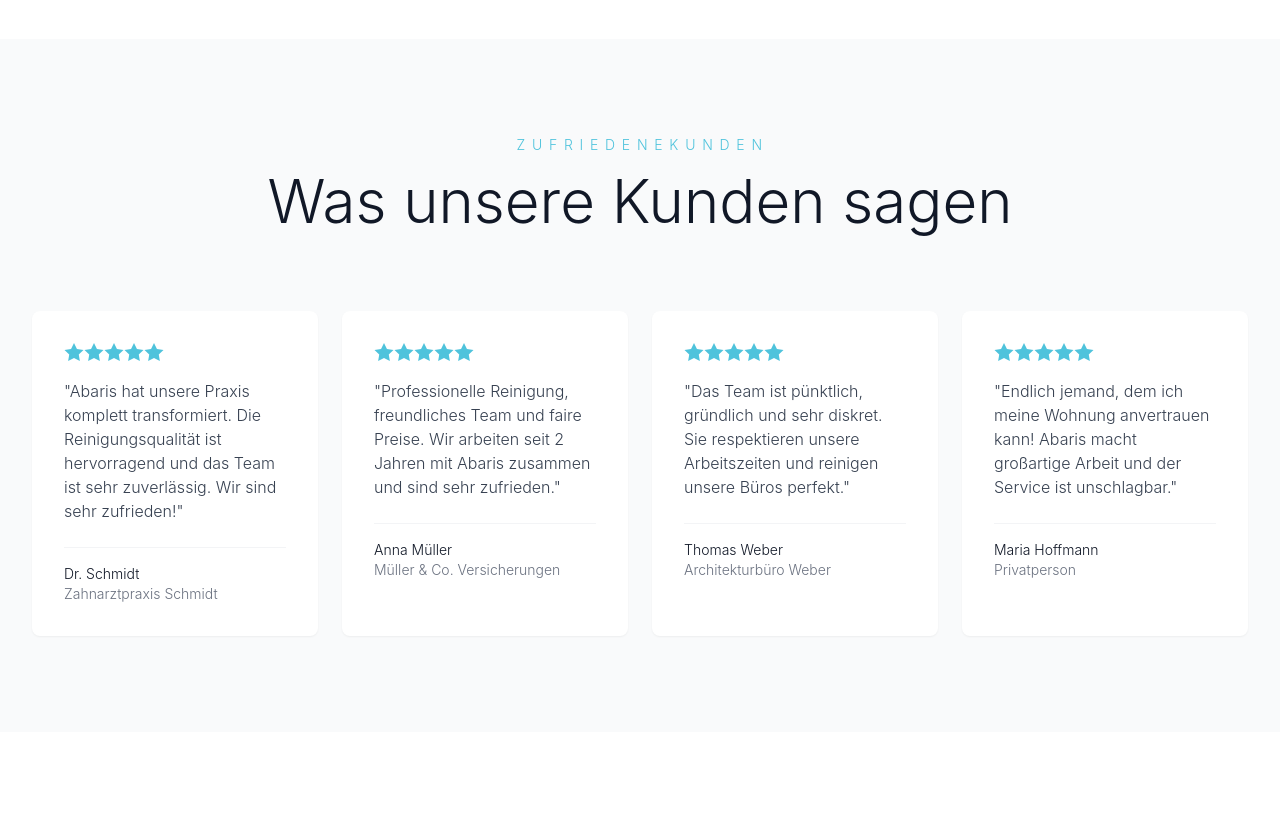
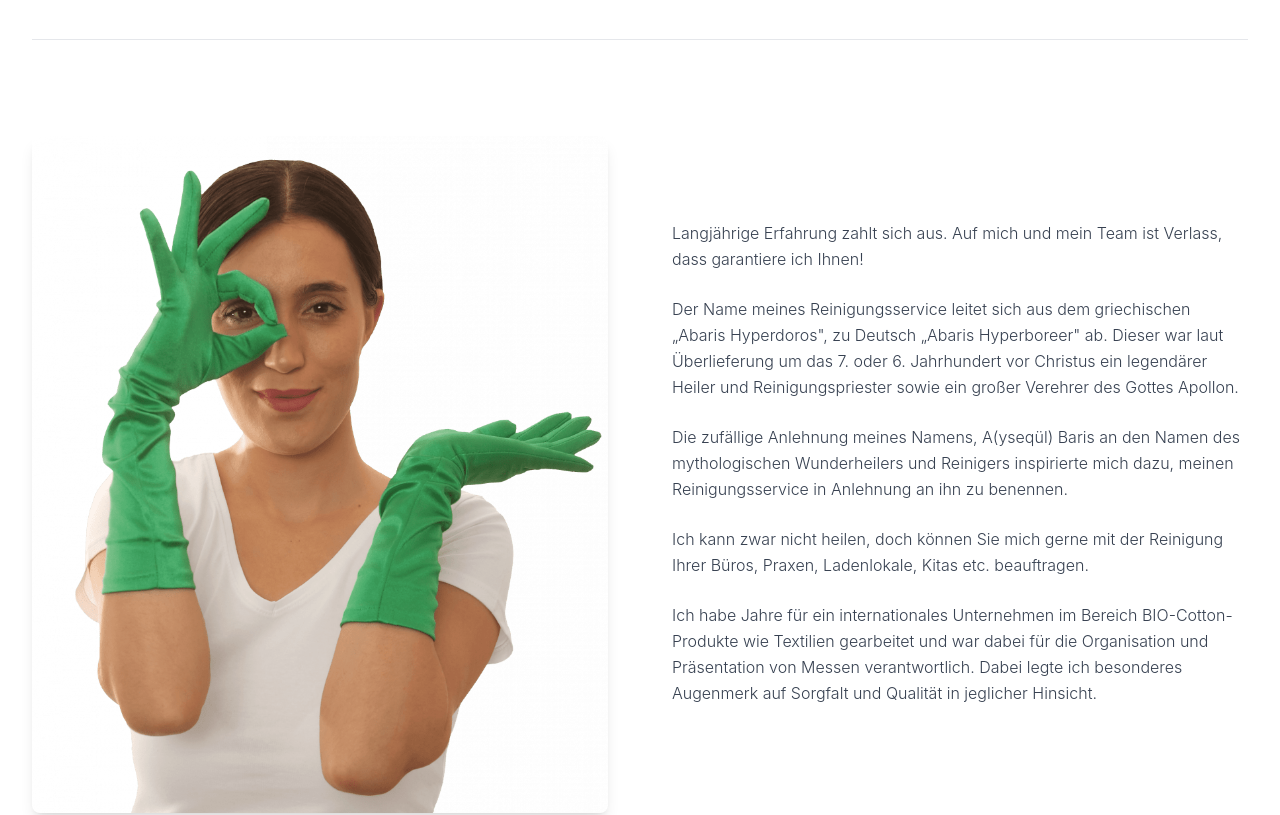
Before and after one commit to ecoezer/abaris, a React (Vite) app: page / in a window 1280 px wide. Shown: the part 2260-3075 px from the top of the page. Built offline with nearby package versions, Linux system fonts and the light colour scheme.

Commit message:
Updated About.jsx

```diff
--- a/src/components/About.jsx
+++ b/src/components/About.jsx
@@ -24,7 +24,7 @@ function About() {
   return (
     <div className="bg-white py-16 md:py-24">
       <div className="max-w-7xl mx-auto px-4 md:px-8">
-        <div className="grid grid-cols-1 lg:grid-cols-2 gap-12 md:gap-16 items-center">
+        <div className="grid grid-cols-1 lg:grid-cols-2 gap-12 md:gap-16 items-center mb-16 md:mb-24">
           <div>
             <div className="uppercase text-abaris-cyan text-xs sm:text-sm tracking-widest font-light mb-4">
               Ü B E R U N S
@@ -82,6 +82,35 @@ function About() {
             ))}
           </div>
         </div>
+
+        <div className="border-t border-gray-200 pt-16 md:pt-24">
+          <div className="grid grid-cols-1 lg:grid-cols-2 gap-12 md:gap-16 items-center">
+            <div className="order-2 lg:order-1">
+              <img
+                src="/abaris-new-tinified-1-871x1024 (1).png"
+                alt="Geschäftsführerin"
+                className="w-full h-auto rounded-lg shadow-lg"
+              />
+            </div>
+            <div className="order-1 lg:order-2">
+              <p className="text-gray-700 font-light mb-6 leading-relaxed text-base">
+                Langjährige Erfahrung zahlt sich aus. Auf mich und mein Team ist Verlass, dass garantiere ich Ihnen!
+              </p>
+              <p className="text-gray-700 font-light mb-6 leading-relaxed text-base">
+                Der Name meines Reinigungsservice leitet sich aus dem griechischen „Abaris Hyperdoros", zu Deutsch „Abaris Hyperboreer" ab. Dieser war laut Überlieferung um das 7. oder 6. Jahrhundert vor Christus ein legendärer Heiler und Reinigungspriester sowie ein großer Verehrer des Gottes Apollon.
+              </p>
+              <p className="text-gray-700 font-light mb-6 leading-relaxed text-base">
+                Die zufällige Anlehnung meines Namens, A(yseqül) Baris an den Namen des mythologischen Wunderheilers und Reinigers inspirierte mich dazu, meinen Reinigungsservice in Anlehnung an ihn zu benennen.
+              </p>
+              <p className="text-gray-700 font-light mb-6 leading-relaxed text-base">
+                Ich kann zwar nicht heilen, doch können Sie mich gerne mit der Reinigung Ihrer Büros, Praxen, Ladenlokale, Kitas etc. beauftragen.
+              </p>
+              <p className="text-gray-700 font-light mb-6 leading-relaxed text-base">
+                Ich habe Jahre für ein internationales Unternehmen im Bereich BIO-Cotton-Produkte wie Textilien gearbeitet und war dabei für die Organisation und Präsentation von Messen verantwortlich. Dabei legte ich besonderes Augenmerk auf Sorgfalt und Qualität in jeglicher Hinsicht.
+              </p>
+            </div>
+          </div>
+        </div>
       </div>
     </div>
   )
```
